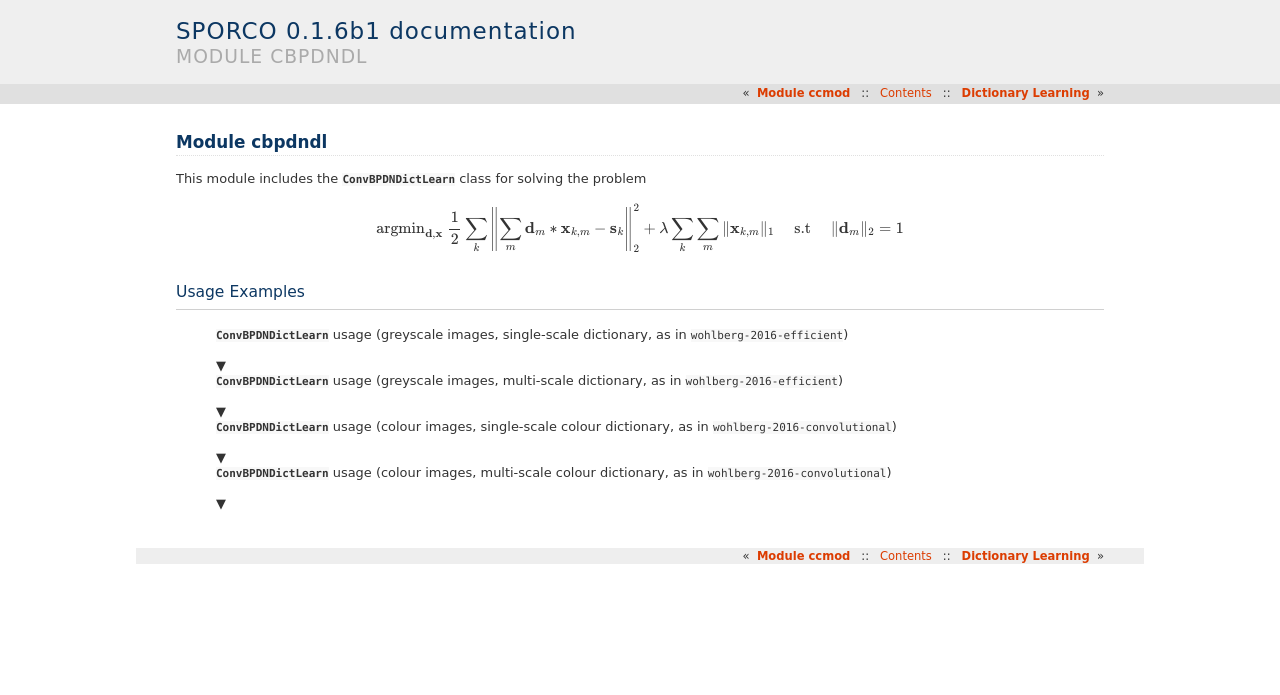
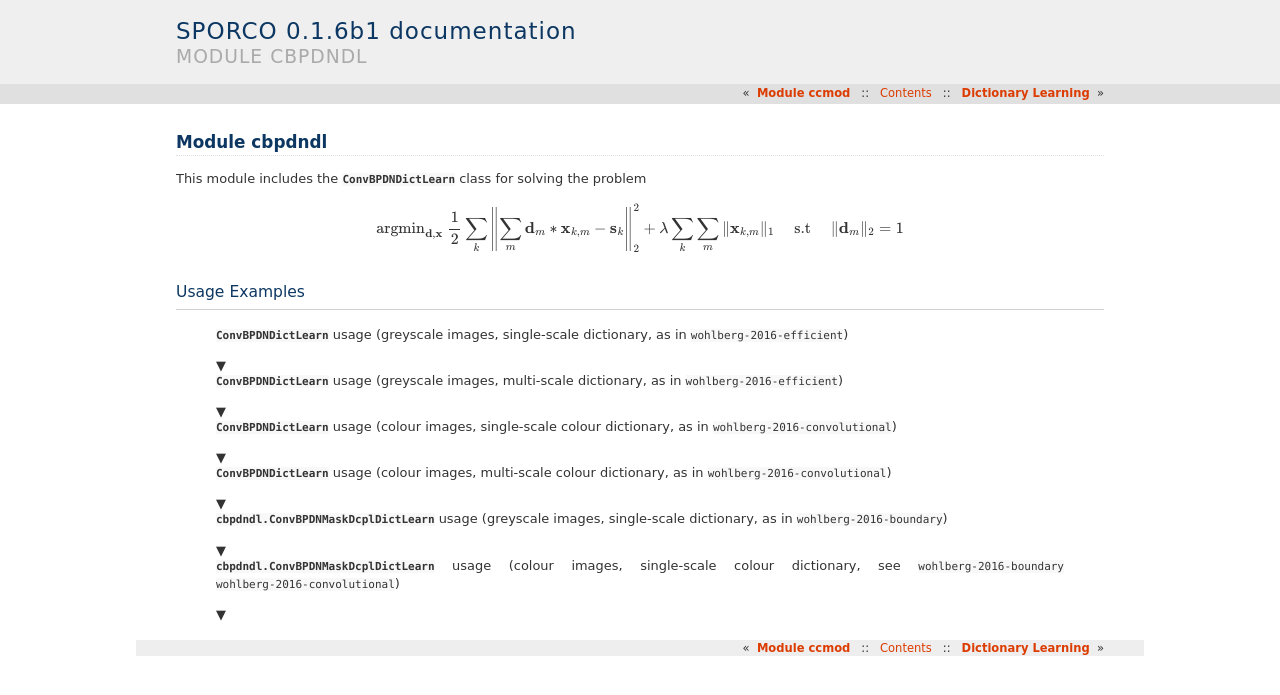
Before and after one commit to bwohlberg/sporco, a Sphinx documentation site: the page built from docs/source/invprob/cbpdndl.rst, in a window 1280 px wide. Shown: the top 695 px of the page. Built offline with Sphinx 7.4.7, drawn with Linux system fonts in a browser that asks for light colours; pages that are not in the unit, such as notebooks, are missing from menus; cross-references to code outside the pages are shown as plain code.

Commit message:
Added new example scripts to docs

```diff
--- a/docs/source/invprob/cbpdndl.rst
+++ b/docs/source/invprob/cbpdndl.rst
@@ -62,3 +62,28 @@ Usage Examples
     .. literalinclude:: ../../../examples/cnvsparse/demo_cbpdndl_clr_msd.py
        :language: python
        :lines: 9-
+
+.. container:: toggle
+
+    .. container:: header
+
+	:class:`.cbpdndl.ConvBPDNMaskDcplDictLearn` usage (greyscale images,
+	single-scale dictionary, as in :cite:`wohlberg-2016-boundary`)
+
+    .. literalinclude:: ../../../examples/cnvsparse/demo_cbpdndl_md_gry.py
+       :language: python
+       :lines: 11-
+
+
+
+.. container:: toggle
+
+    .. container:: header
+
+	:class:`.cbpdndl.ConvBPDNMaskDcplDictLearn` usage (colour images,
+	single-scale colour dictionary, see :cite:`wohlberg-2016-boundary`
+	:cite:`wohlberg-2016-convolutional`)
+
+    .. literalinclude:: ../../../examples/cnvsparse/demo_cbpdndl_md_clr.py
+       :language: python
+       :lines: 11-
```
